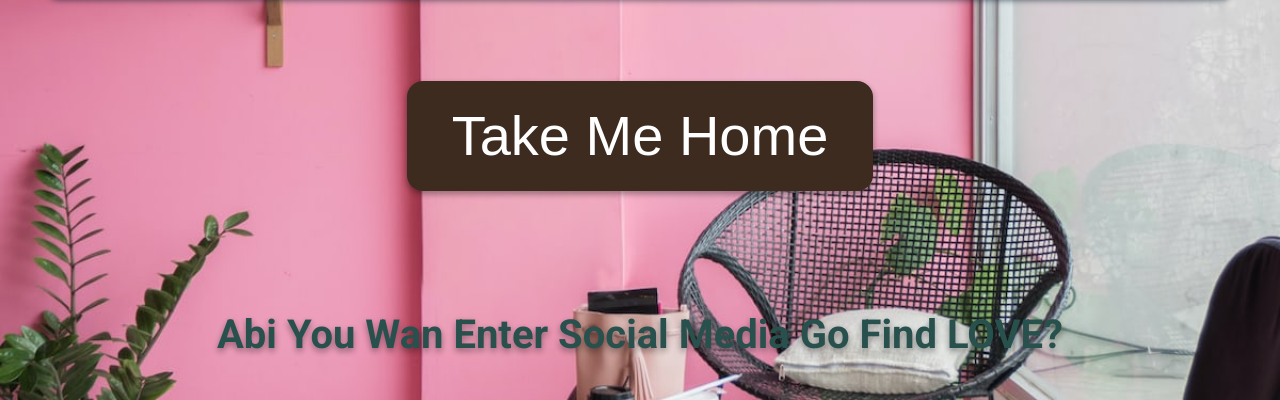
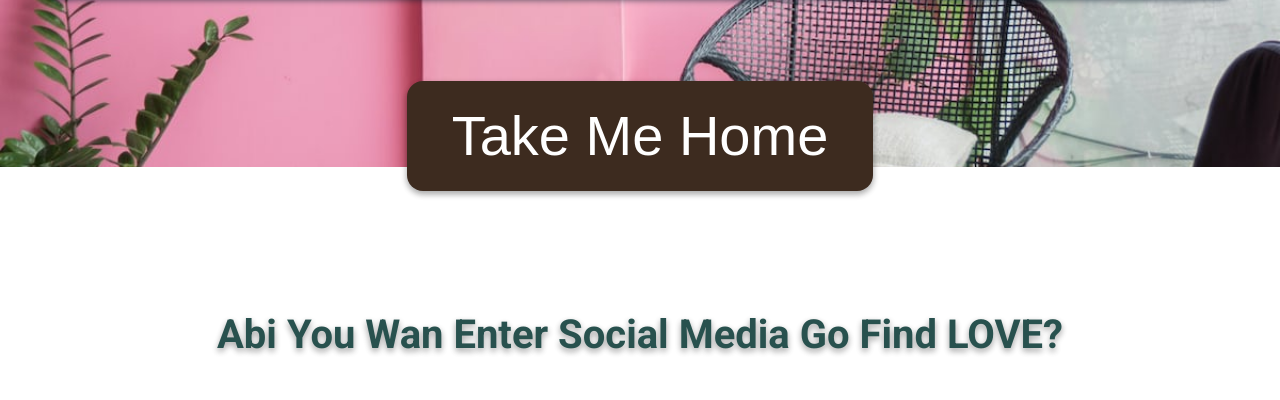
Before and after one commit to Drignet/abc-projects, a plain HTML site: page 404-pages/index.html in a window 1280 px wide. Shown: the part 633-1033 px from the top of the page. Drawn offline with Linux system fonts and the light colour scheme; a web font is replaced by a local one.

Commit message:
add styles

```diff
--- a/404-pages/style.css
+++ b/404-pages/style.css
@@ -21,11 +21,10 @@ body{
 
 .wrapper{
   background: url("./assets/bg404.jpeg");
-  min-height: 100%;
+  height: 100%;
   background-position: center;
   background-repeat: no-repeat;
   background-size: cover;
-  overflow: hidden;
 }
 
 .header li{
```
